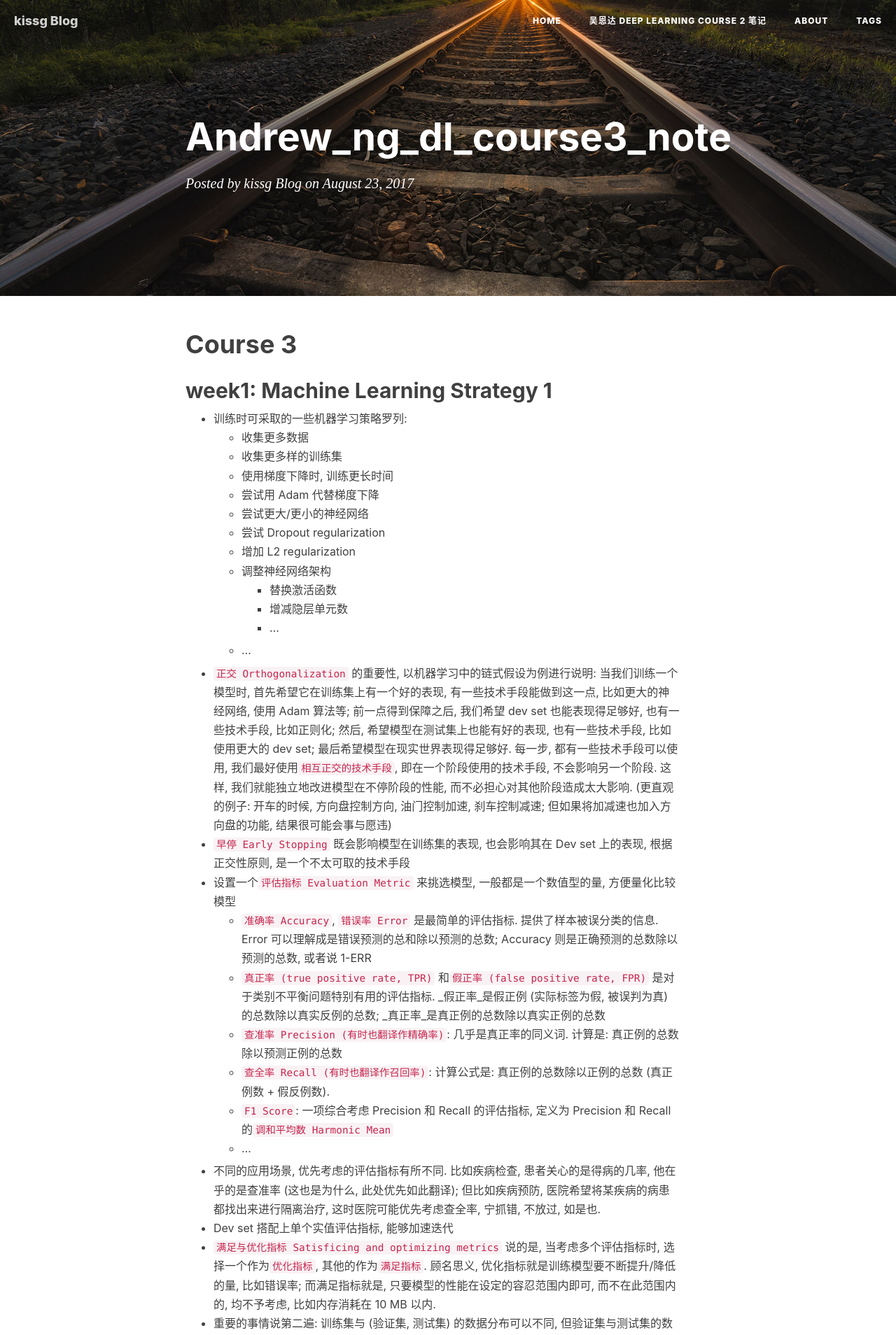
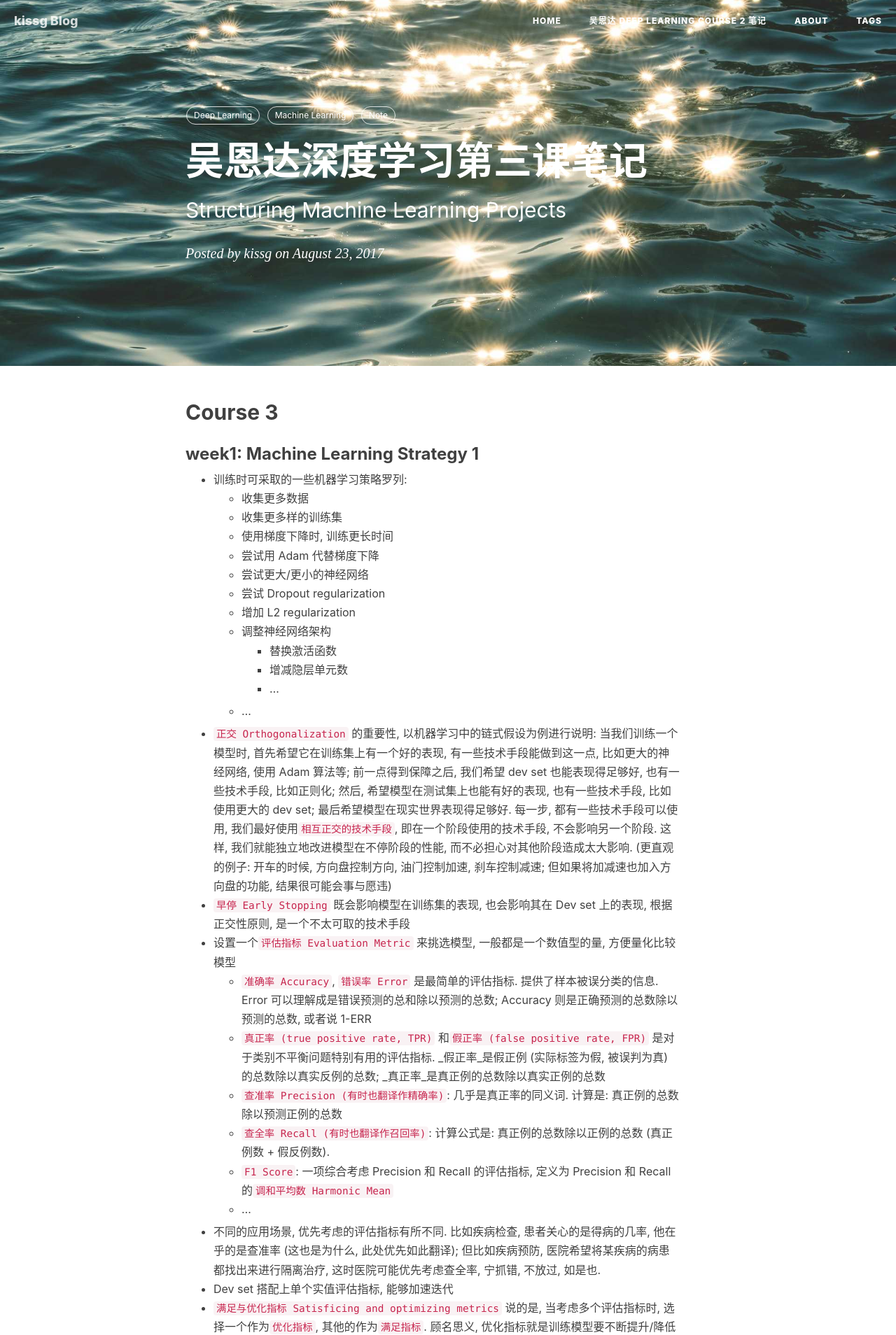
Before and after one commit to iamkissg/iamkissg.github.io, a Jekyll site: the page built from _posts/2017-08-23-andrew_ng_dl_course3_note.md, in a window 1280 px wide. Shown: the top 1908 px of the page at 70% size. Built offline with Jekyll 4.4.1, drawn with Linux system fonts in a browser that asks for light colours; nearby versions of some CDN libraries; our own code applies the rules of GitHub Pages for plain Markdown files; formulas are drawn with MathJax 3; a script that is not in the unit is left out; comment, search, counter and statistics services are not loaded; some of the changed text lies outside the part shown.

Commit message:
add frontter yaml

```diff
--- a/_posts/2017-08-23-andrew_ng_dl_course3_note.md
+++ b/_posts/2017-08-23-andrew_ng_dl_course3_note.md
@@ -1,6 +1,21 @@
-# Course 3
+---
+layout:	    post
+title:      "吴恩达深度学习第三课笔记"
+subtitle:   "Structuring Machine Learning Projects"
+date:       2017-08-23
+author:     "kissg"
+header-img: "img/2017-08-23-andrew_ng_dl_course3_note/cover.jpg"
+comments:    true
+mathjax:     true
+tags:
+    - Deep Learning
+    - Machine Learning
+    - Note
+---
 
-## week1: Machine Learning Strategy 1
+## Course 3
+
+### week1: Machine Learning Strategy 1
 
 * 训练时可采取的一些机器学习策略罗列:
     - 收集更多数据
@@ -62,7 +77,7 @@
     - 正则化 (L2, dropout, 数据增强)
     - 调整神经网络架构/超参数搜索
 
-## week2: Machine Learning Strategy 2
+### week2: Machine Learning Strategy 2
 
 * 深度学习对于训练集的随机误差有相当强的鲁棒性
 * `误差分析 Error Analysis` 就是分析错误, 找出原因. 一种方法是表格分析法: 比如分类任务, 选择一定数量的误分类样本, 列出一系列误分类的原因, 然后统计分析, 找出主要原因, 或定位易解决的原因. 下图是表格分析的一个例子
```
